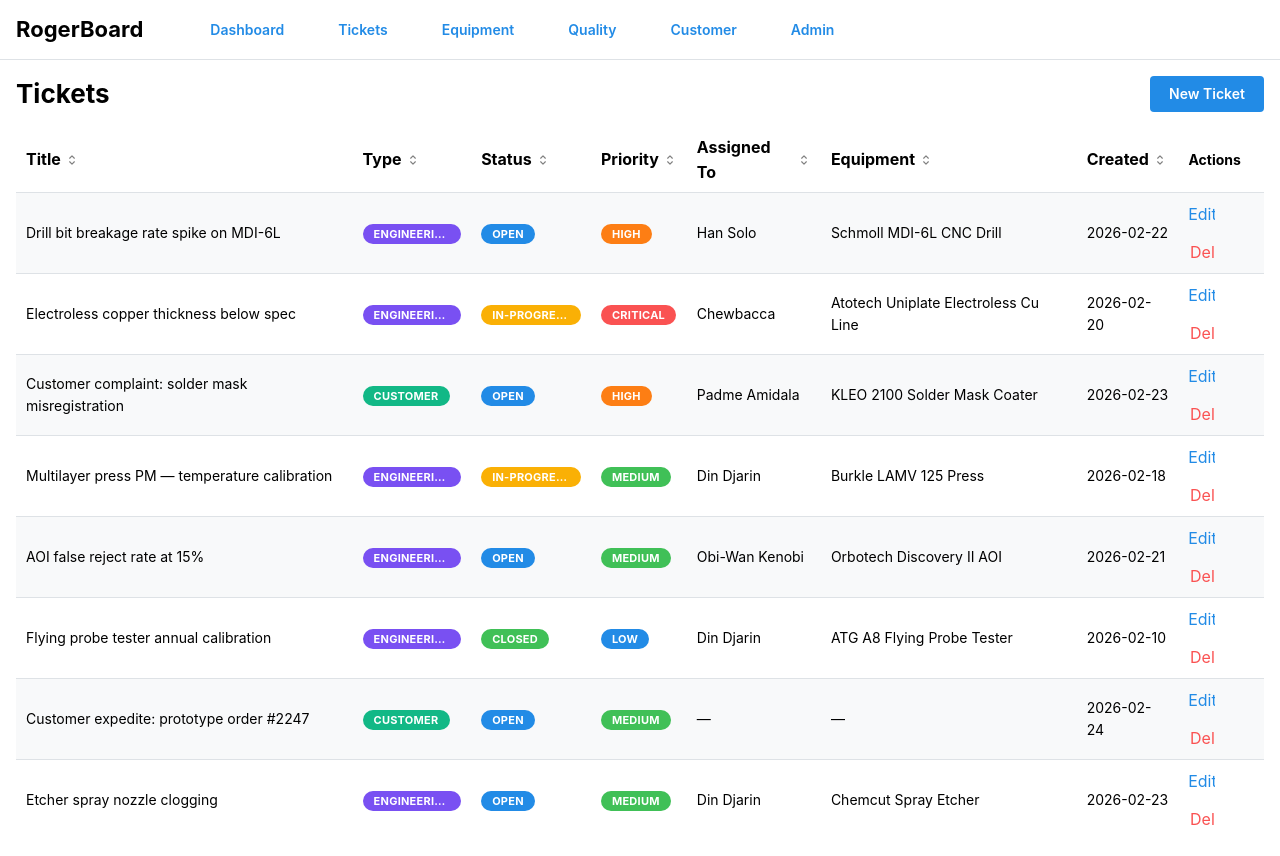
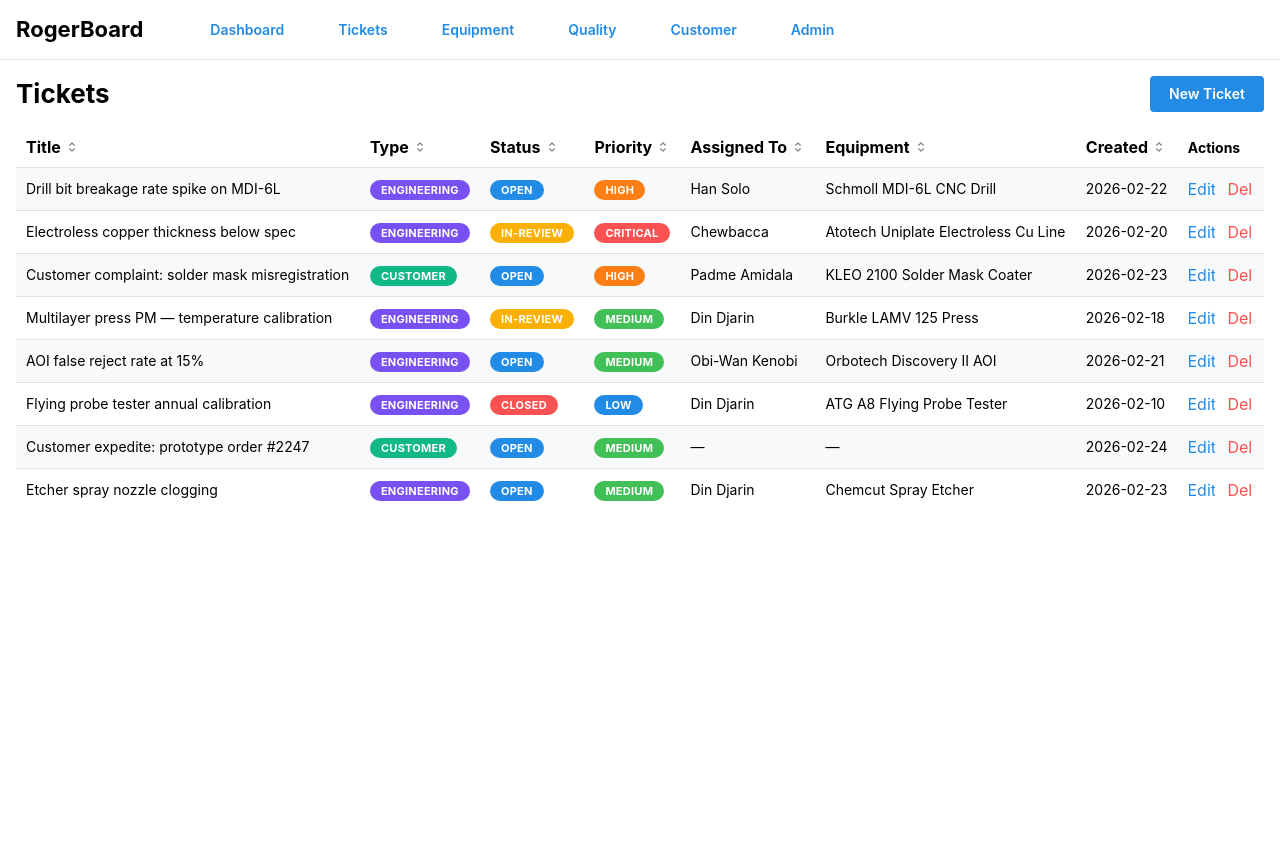
Before and after one commit to pushkatel/v2rogerBoard, a React (Vite) app: page /tickets in a window 1280 px wide. After the commit the page ends 800 px from the top, so only its background shows below. Built offline with nearby package versions, Linux system fonts and the light colour scheme.

Commit message:
refactor: unify TicketStatus, ECNStatus, and ICARStatus into single shared type

```diff
--- a/src/components/pages/customer/Customer.tsx
+++ b/src/components/pages/customer/Customer.tsx
@@ -7,8 +7,8 @@ import type { Column } from "@/components/shared/DataTable";
 import { DataTable } from "@/components/shared/DataTable";
 import { ModalButton } from "@/components/shared/ModalButton";
 import { useAppContext } from "@/data/AppContext";
-import type { ICAR, ICARStatus, Priority } from "@/types";
-import { icarStatusColor, priorityColor } from "@/utils";
+import type { ICAR, Priority, TicketStatus } from "@/types";
+import { priorityColor, statusColor } from "@/utils";
 
 import { ICARForm } from "./ICARForm";
 
@@ -25,7 +25,7 @@ export const Customer = () => {
       {
         header: "Status",
         accessor: (i) => (
-          <Badge color={icarStatusColor[i.status]}>{i.status}</Badge>
+          <Badge color={statusColor[i.status]}>{i.status}</Badge>
         ),
         sortValue: (i) => i.status,
       },
@@ -55,7 +55,7 @@ export const Customer = () => {
       whereOccurred: "",
       rootCause: "",
       containmentAction: "",
-      status: "draft" as ICARStatus,
+      status: "draft" as TicketStatus,
       priority: "medium" as Priority,
     },
   });
--- a/src/components/pages/customer/ICARForm.tsx
+++ b/src/components/pages/customer/ICARForm.tsx
@@ -3,8 +3,8 @@ import type { UseFormReturnType } from "@mantine/form";
 import type { FormEventHandler } from "react";
 
 import { useAppContext } from "@/data/AppContext";
-import type { ICARStatus, Priority } from "@/types";
-import { priorityOptions } from "@/utils";
+import type { Priority, TicketStatus } from "@/types";
+import { priorityOptions, statusOptions } from "@/utils";
 
 interface ICARFormProps {
   form: UseFormReturnType<{
@@ -19,7 +19,7 @@ interface ICARFormProps {
     whereOccurred: string;
     rootCause: string;
     containmentAction: string;
-    status: ICARStatus;
+    status: TicketStatus;
     priority: Priority;
   }>;
   onSubmit: FormEventHandler<HTMLFormElement>;
@@ -51,7 +51,7 @@ export const ICARForm = ({ form, onSubmit, editing }: ICARFormProps) => {
         <Select
           label="Status"
           required
-          data={icarStatusOptions}
+          data={statusOptions}
           {...form.getInputProps("status")}
         />
         <Select
@@ -115,11 +115,3 @@ export const ICARForm = ({ form, onSubmit, editing }: ICARFormProps) => {
     </form>
   );
 };
-
-const icarStatusOptions: { value: ICARStatus; label: string }[] = [
-  { value: "draft", label: "Draft" },
-  { value: "open", label: "Open" },
-  { value: "in-review", label: "In Review" },
-  { value: "approved", label: "Approved" },
-  { value: "closed", label: "Closed" },
-];
--- a/src/components/pages/dashboard/Dashboard.tsx
+++ b/src/components/pages/dashboard/Dashboard.tsx
@@ -6,7 +6,7 @@ export const Dashboard = () => {
   const { tickets, equipment, employees } = useAppContext();
 
   const openTickets = tickets.filter((t) => t.status === "open").length;
-  const inProgressTickets = tickets.filter((t) => t.status === "in-progress").length;
+  const inReviewTickets = tickets.filter((t) => t.status === "in-review").length;
   const operational = equipment.filter((e) => e.status === "operational").length;
   const maintenance = equipment.filter((e) => e.status === "maintenance").length;
   const offline = equipment.filter((e) => e.status === "offline").length;
@@ -22,7 +22,7 @@ export const Dashboard = () => {
               <Text span fw={700}>{openTickets}</Text> open
             </Text>
             <Text>
-              <Text span fw={700}>{inProgressTickets}</Text> in progress
+              <Text span fw={700}>{inReviewTickets}</Text> in review
             </Text>
           </Group>
         </Card>
--- a/src/components/pages/quality/ECNForm.tsx
+++ b/src/components/pages/quality/ECNForm.tsx
@@ -3,8 +3,8 @@ import type { UseFormReturnType } from "@mantine/form";
 import type { FormEventHandler } from "react";
 
 import { EmployeeSelect } from "@/components/shared/form-fields/EmployeeSelect";
-import type { ECNStatus, Priority } from "@/types";
-import { priorityOptions } from "@/utils";
+import type { Priority, TicketStatus } from "@/types";
+import { priorityOptions, statusOptions } from "@/utils";
 
 interface ECNFormProps {
   form: UseFormReturnType<{
@@ -12,7 +12,7 @@ interface ECNFormProps {
     openDate: string;
     releaseNumber: string;
     jobNumber: string;
-    status: ECNStatus;
+    status: TicketStatus;
     priority: Priority;
     reason: string;
     correctiveChanges: string;
@@ -49,7 +49,7 @@ export const ECNForm = ({ form, onSubmit, editing }: ECNFormProps) => (
       <Select
         label="Status"
         required
-        data={ecnStatusOptions}
+        data={statusOptions}
         {...form.getInputProps("status")}
       />
       <Select
@@ -75,11 +75,3 @@ export const ECNForm = ({ form, onSubmit, editing }: ECNFormProps) => (
     </Stack>
   </form>
 );
-
-const ecnStatusOptions: { value: ECNStatus; label: string }[] = [
-  { value: "draft", label: "Draft" },
-  { value: "open", label: "Open" },
-  { value: "in-review", label: "In Review" },
-  { value: "approved", label: "Approved" },
-  { value: "closed", label: "Closed" },
-];
--- a/src/components/pages/quality/Quality.tsx
+++ b/src/components/pages/quality/Quality.tsx
@@ -7,8 +7,8 @@ import type { Column } from "@/components/shared/DataTable";
 import { DataTable } from "@/components/shared/DataTable";
 import { ModalButton } from "@/components/shared/ModalButton";
 import { useAppContext } from "@/data/AppContext";
-import type { ECN, ECNStatus, Priority } from "@/types";
-import { ecnStatusColor, priorityColor } from "@/utils";
+import type { ECN, Priority, TicketStatus } from "@/types";
+import { priorityColor, statusColor } from "@/utils";
 
 import { ECNForm } from "./ECNForm";
 
@@ -26,7 +26,7 @@ export const Quality = () => {
       {
         header: "Status",
         accessor: (e) => (
-          <Badge color={ecnStatusColor[e.status]}>{e.status}</Badge>
+          <Badge color={statusColor[e.status]}>{e.status}</Badge>
         ),
         sortValue: (e) => e.status,
       },
@@ -59,7 +59,7 @@ export const Quality = () => {
       openDate: new Date().toISOString().slice(0, 10),
       releaseNumber: "",
       jobNumber: "",
-      status: "draft" as ECNStatus,
+      status: "draft" as TicketStatus,
       priority: "medium" as Priority,
       reason: "",
       correctiveChanges: "",
--- a/src/components/pages/tickets/TicketForm.tsx
+++ b/src/components/pages/tickets/TicketForm.tsx
@@ -4,7 +4,7 @@ import type { FormEventHandler } from "react";
 
 import { EmployeeSelect } from "@/components/shared/form-fields/EmployeeSelect";
 import type { Priority, TicketStatus, TicketType } from "@/types";
-import { priorityOptions } from "@/utils";
+import { priorityOptions, statusOptions } from "@/utils";
 
 interface TicketFormProps {
   form: UseFormReturnType<{
@@ -50,7 +50,7 @@ export const TicketForm = ({
       <Select
         label="Status"
         required
-        data={ticketStatusOptions}
+        data={statusOptions}
         {...form.getInputProps("status")}
       />
       <Select
@@ -75,9 +75,3 @@ const ticketTypeOptions: { value: TicketType; label: string }[] = [
   { value: "engineering", label: "Engineering" },
   { value: "customer", label: "Customer" },
 ];
-
-const ticketStatusOptions: { value: TicketStatus; label: string }[] = [
-  { value: "open", label: "Open" },
-  { value: "in-progress", label: "In Progress" },
-  { value: "closed", label: "Closed" },
-];
--- a/src/components/pages/tickets/Tickets.tsx
+++ b/src/components/pages/tickets/Tickets.tsx
@@ -8,7 +8,7 @@ import { DataTable } from "@/components/shared/DataTable";
 import { ModalButton } from "@/components/shared/ModalButton";
 import { useAppContext } from "@/data/AppContext";
 import type { Priority, Ticket, TicketStatus, TicketType } from "@/types";
-import { priorityColor, ticketStatusColor, ticketTypeColor } from "@/utils";
+import { priorityColor, statusColor, ticketTypeColor } from "@/utils";
 
 import { TicketForm } from "./TicketForm";
 
@@ -37,7 +37,7 @@ export const Tickets = () => {
       {
         header: "Status",
         accessor: (t) => (
-          <Badge color={ticketStatusColor[t.status]}>{t.status}</Badge>
+          <Badge color={statusColor[t.status]}>{t.status}</Badge>
         ),
         sortValue: (t) => t.status,
       },
--- a/src/data/seed.ts
+++ b/src/data/seed.ts
@@ -258,7 +258,7 @@ export const seedTickets: Ticket[] = [
     description:
       "Plating thickness measured at 0.15 mil vs. 0.25 mil target on panel lot #6140. Chemistry analysis shows palladium activator concentration is low. Line is down for replenishment and re-qualification.",
     type: "engineering",
-    status: "in-progress",
+    status: "in-review",
     priority: "critical",
     assignedEmployeeIds: ["emp-4"],
     relatedEquipmentId: "mach-5",
@@ -282,7 +282,7 @@ export const seedTickets: Ticket[] = [
     description:
       "Quarterly preventive maintenance on Burkle LAMV 125. Calibrate platen temperature sensors, inspect hydraulic pressure, and replace vacuum seals. Schedule for weekend to minimize production impact.",
     type: "engineering",
-    status: "in-progress",
+    status: "in-review",
     priority: "medium",
     assignedEmployeeIds: ["emp-7"],
     relatedEquipmentId: "mach-7",
--- a/src/utils.ts
+++ b/src/utils.ts
@@ -1,17 +1,25 @@
 import type {
-  ECNStatus,
   EquipmentStatus,
-  ICARStatus,
   Priority,
   TicketStatus,
   TicketType,
 } from "./types";
 
-export const ticketStatusColor: Record<TicketStatus, string> = {
+export const statusColor: Record<TicketStatus, string> = {
+  draft: "gray",
   open: "blue",
-  "in-progress": "yellow",
-  closed: "green",
+  "in-review": "yellow",
+  approved: "green",
+  closed: "red",
 };
+
+export const statusOptions: { value: TicketStatus; label: string }[] = [
+  { value: "draft", label: "Draft" },
+  { value: "open", label: "Open" },
+  { value: "in-review", label: "In Review" },
+  { value: "approved", label: "Approved" },
+  { value: "closed", label: "Closed" },
+];
 
 export const priorityColor: Record<Priority, string> = {
   low: "blue",
@@ -37,19 +45,3 @@ export const equipmentStatusColor: Record<EquipmentStatus, string> = {
   maintenance: "yellow",
   offline: "red",
 };
-
-export const ecnStatusColor: Record<ECNStatus, string> = {
-  draft: "gray",
-  open: "blue",
-  "in-review": "yellow",
-  approved: "green",
-  closed: "red",
-};
-
-export const icarStatusColor: Record<ICARStatus, string> = {
-  draft: "gray",
-  open: "blue",
-  "in-review": "yellow",
-  approved: "green",
-  closed: "red",
-};
```
Also changed, not shown: src/types.ts (+3 -5 lines).
